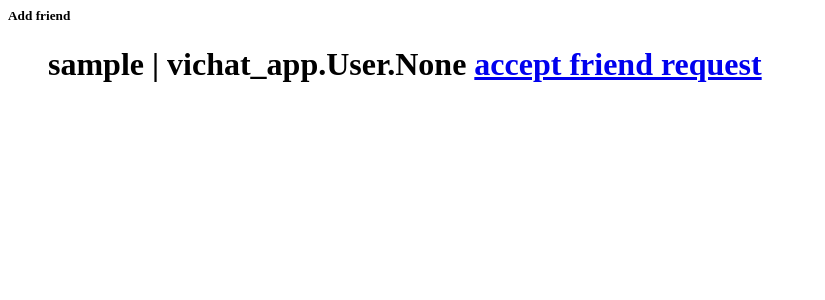
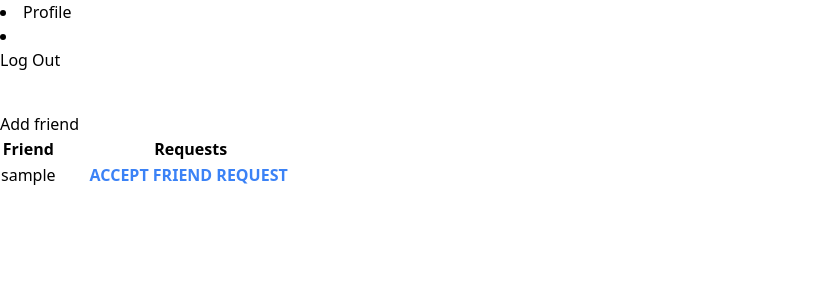
Before and after one commit to sivaShilpa/Vichat_Project3, a Django app: page /profile/friend_requests/ in a window 1280 px wide. Shown: the top 300 px of the page, without its empty margins (0-825 px from the left). Run offline with Django 4.2, Linux system fonts and the light colour scheme; a user stored in the database is signed in; tables that the repository leaves empty hold one stand-in row (values such as "Sample post"); some libraries are stand-ins or nearby versions.

Commit message:
Add table for friend requests

```diff
--- a/theme/static/css/dist/styles.css
+++ b/theme/static/css/dist/styles.css
@@ -685,8 +685,20 @@ select {
   position: static;
 }
 
+.mb-1 {
+  margin-bottom: 0.25rem;
+}
+
+.mr-1 {
+  margin-right: 0.25rem;
+}
+
 .block {
   display: block;
+}
+
+.table {
+  display: table;
 }
 
 .hidden {
@@ -715,9 +727,24 @@ select {
   padding-right: 0.75rem;
 }
 
+.px-8 {
+  padding-left: 2rem;
+  padding-right: 2rem;
+}
+
 .py-2 {
   padding-top: 0.5rem;
   padding-bottom: 0.5rem;
+}
+
+.py-3 {
+  padding-top: 0.75rem;
+  padding-bottom: 0.75rem;
+}
+
+.text-base {
+  font-size: 1rem;
+  line-height: 1.5rem;
 }
 
 .text-sm {
@@ -725,9 +752,27 @@ select {
   line-height: 1.25rem;
 }
 
+.font-bold {
+  font-weight: 700;
+}
+
+.uppercase {
+  text-transform: uppercase;
+}
+
+.text-blue-500 {
+  --tw-text-opacity: 1;
+  color: rgb(59 130 246 / var(--tw-text-opacity));
+}
+
 .text-white {
   --tw-text-opacity: 1;
   color: rgb(255 255 255 / var(--tw-text-opacity));
+}
+
+.outline-none {
+  outline: 2px solid transparent;
+  outline-offset: 2px;
 }
 
 .focus\:outline-none:focus {
--- a/vichat_app/templates/profile/friend_requests/index.html
+++ b/vichat_app/templates/profile/friend_requests/index.html
@@ -1,17 +1,56 @@
+{% extends 'base.html' %}
+
+{% block content %}
 <h5>Add friend</h5>
 <ul class="allUsers">
+    <table>
+        <tbody>
             {% for user in allusers %}
             {% if user not in friends_list %}
             {% if user != request.user %}
 
-  <h1>{{user.username}} <a href="/send_friend_request/{{user.id}}/">send friend request</a></h1>
+            <tr>
+                <td>
+                    <h1>{{user.username}}</h1>
+                </td>
+
+                <td>
+                    <a href="/send_friend_request/{{user.id}}/">
+                        <button
+                            class="mr-1 mb-1 px-8 py-3 bg-gray text-base font-bold text-blue-500 uppercase focus:outline-none">Send
+                            Friend Request</button>
+                    </a>
+                </td>
+            </tr>
+
             {% endif %}
             {% endif %}
             {% endfor %}
+        </tbody>
+    </table>
     {% for friend_request in all_friend_requests %}
-  <h1>
-    {{friend_request.from_user}}
-      <a href="/accept_friend_request/{{friend_request.id}}/">accept friend request</a>
-  </h1>
+
+    <table>
+        <thead>
+            <tr>
+                <th>Friend</th>
+                <th>Requests</th>
+            </tr>
+        </thead>
+        <tbody>
+
+            <tr>
+                <td>
+                    <h1> {{friend_request.from_user.username}}</h1>
+                </td>
+                <td>
+                    <a class="mr-1 mb-1 px-8 py-3 bg-gray text-base font-bold text-blue-500 uppercase focus:outline-none"
+                        href="/accept_friend_request/{{friend_request.id}}/">accept friend request</a>
+                </td>
+            </tr>
+        </tbody>
+    </table>
     {% endfor %}
 </ul>
+
+{% endblock %}
```
Also changed, not shown: package-lock.json (added), theme/package-lock.json (added). Lines whose indentation alone changed are shown as unchanged.
